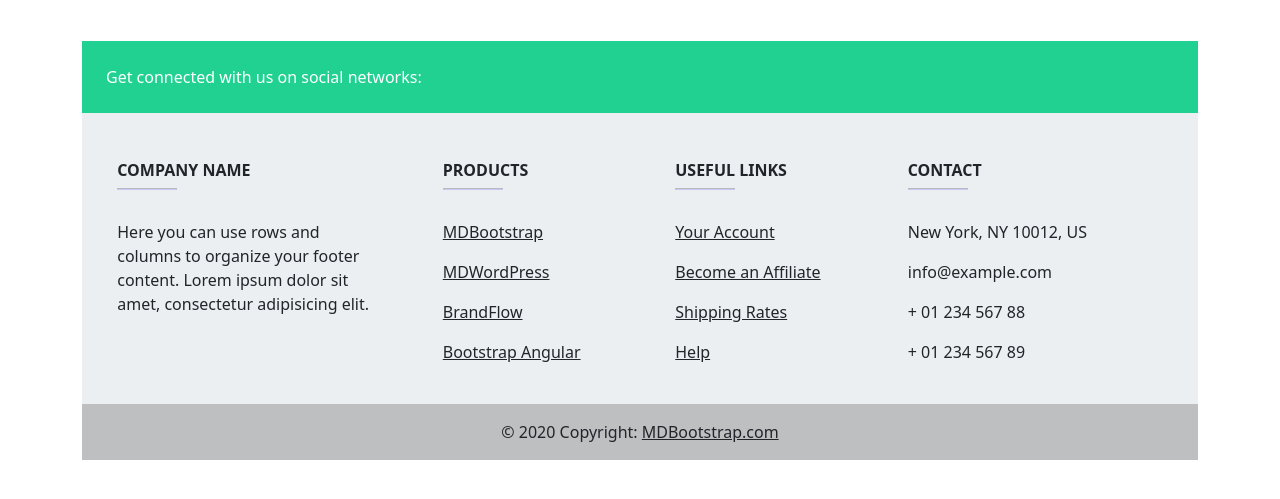
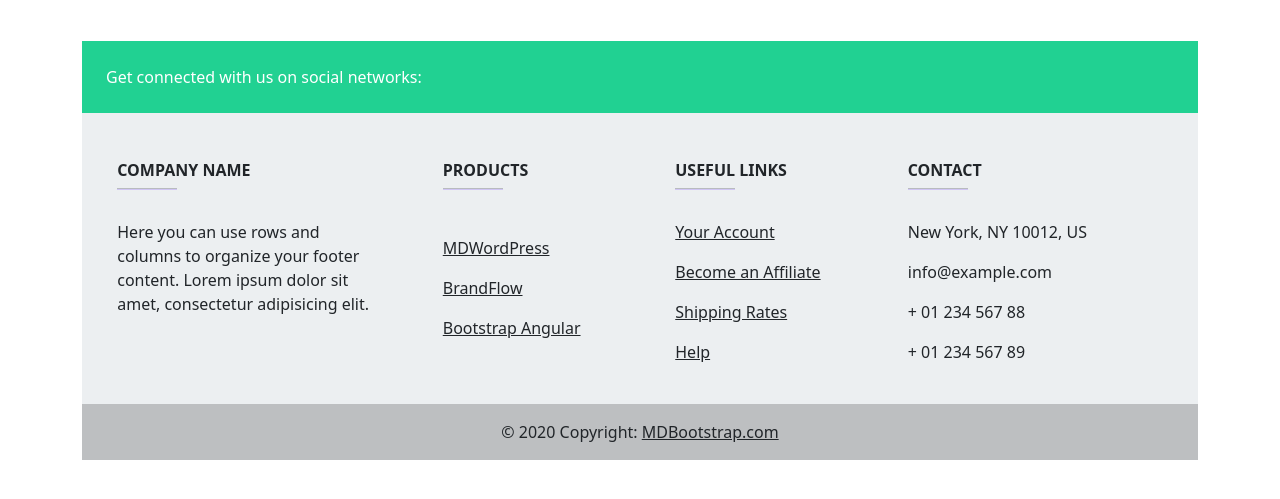
Before and after one commit to J-Milo-RGB/J-Milo-RGB.github.io, a plain HTML site: page index.html in a window 1280 px wide. Shown: the part 63-562 px from the top of the page. Drawn offline with nearby package versions, Linux system fonts and the light colour scheme.

Commit message:
cambios index 2

```diff
--- a/index.html
+++ b/index.html
@@ -108,7 +108,7 @@
                   style="width: 60px; background-color: #7c4dff; height: 2px"
                   />
               <p>
-                <a href="#!" class="text-dark">MDBootstrap</a>
+                <a href="#!" class="text-dark"></a>
               </p>
               <p>
                 <a href="#!" class="text-dark">MDWordPress</a>
```
